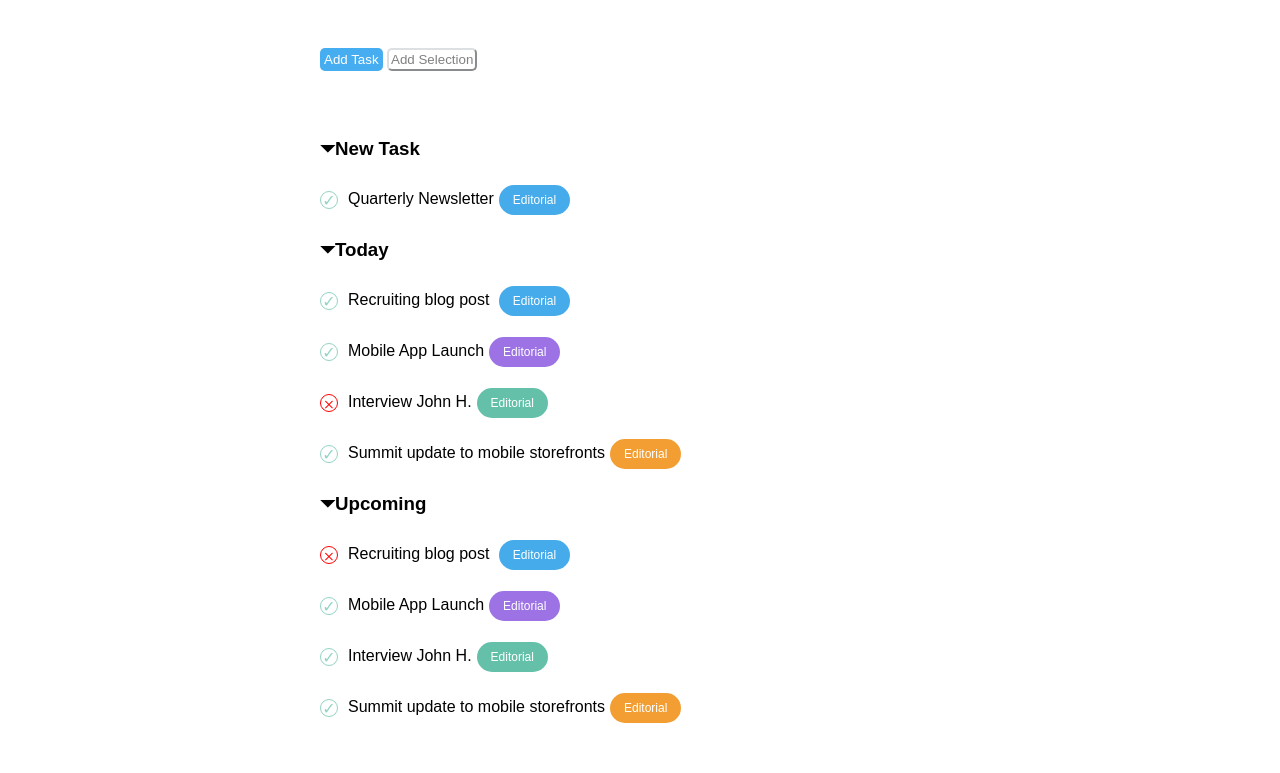
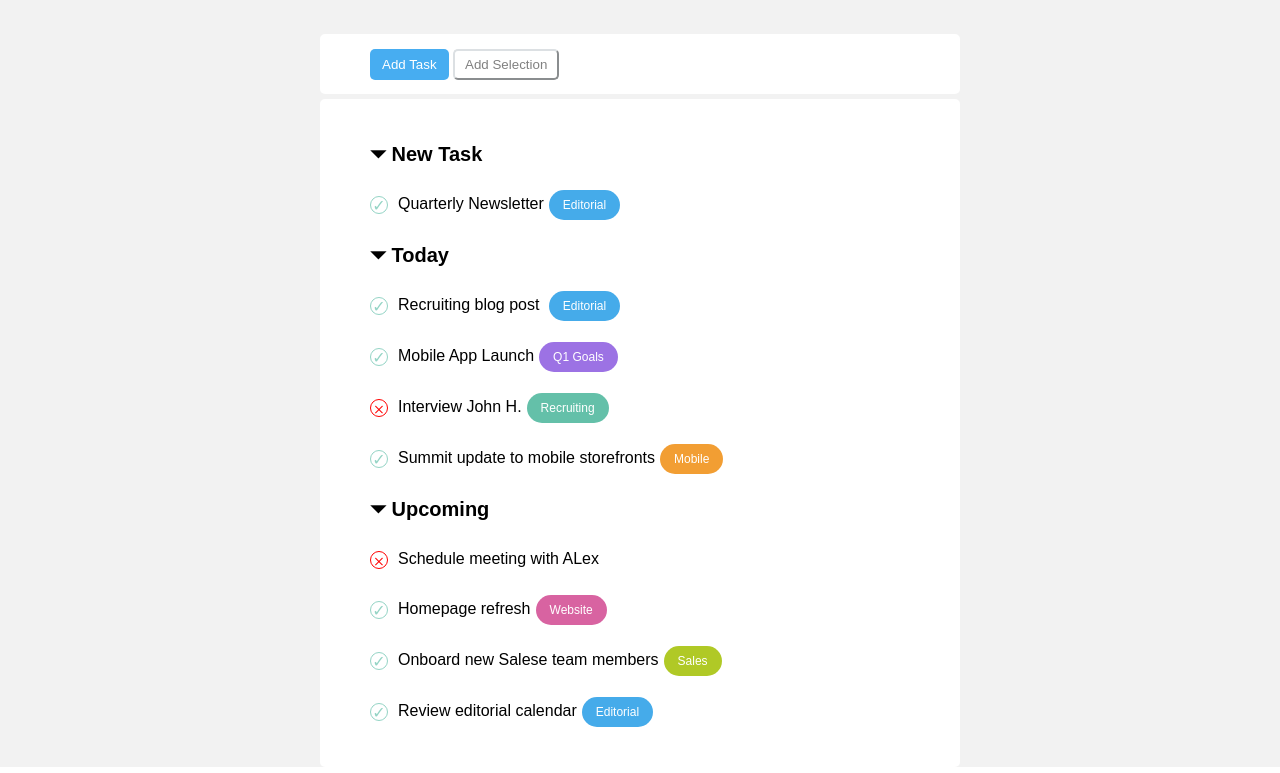
Before and after one commit to nvaccina/html-css-toboolist, a plain HTML site: page index.html in a window 1280 px wide. Shown: the part 76-849 px from the top of the page. Drawn offline with Linux system fonts and the light colour scheme.

Commit message:
Aggiornamento main

```diff
--- a/css/style.css
+++ b/css/style.css
@@ -10,6 +10,9 @@ body{
 main{
   line-height: 50px;
   text-align: center;
+  margin: 0 auto;
+  background-color: rgba(0, 0, 0, 0.05);
+  padding-top: 40px;
 }
 
 /*Header*/
@@ -24,17 +27,32 @@ header div{
 
 .scritta{
   font-size: 40px;
+  font-weight: 800;
 }
 
 /*Main*/
-.container{
-  margin: 40px auto;
+.container-button{
   width: 50%;
   text-align: left;
+  background-color: white;
+  padding: 5px 50px;
+  border-radius: 5px;
+  margin: 0 auto 5px auto;
 }
+
+.container{
+  width: 50%;
+  margin: 0 auto;
+  text-align: left;
+  background-color: white;
+  padding: 30px 50px;
+  border-radius: 5px;
+}
+
+/*Button*/
 button{
   margin-left: 0;
-  padding: 2px;
+  padding: 6px 10px;
   border-radius: 5px;
 }
 #task{
@@ -46,6 +64,11 @@ button{
   color: grey;
   background-color: white;
   border-color:#dce0e3;
+}
+
+/*Paragrafi*/
+h3{
+  font-size: 20px;
 }
 .simbolo{
   display: inline-block;
@@ -74,6 +97,8 @@ button{
   color: white;
   margin-left: 5px;
 }
+
+/*colori*/
 #blue{
   background-color: #45abea;
 }
@@ -86,3 +111,9 @@ button{
 #orange{
   background-color: #f29e33;
 }
+#pink{
+  background-color: #d863a1;
+}
+#light-green{
+  background-color: #b0c926;
+}
--- a/index.html
+++ b/index.html
@@ -11,13 +11,12 @@
   <header>
     <div>
       <img class="logo" src="img/Logo.png" alt="Logo Boolean" title="Logo Boolean">
-      <h1 class="logo scritta">Toobolist</h1>
+      <h1 class="logo scritta">Toboolist</h1>
     </div>
   </header>
-
   <main>
     <!--Bottoni-->
-    <div class="container">
+    <div class="container-button">
       <button id="task">Add Task</button>
       <button id="selection">Add Selection</button>
     </div>
@@ -25,33 +24,33 @@
     <!--Sezioni-->
     <div class="container">
       <div>
-        <h3>&#9207<strong>New Task</strong></h3>
+        <h3>&#9207 New Task</h3>
 
         <p><span class="simbolo check">&#10003</span>Quarterly Newsletter<span class="azioni" id="blue">Editorial</span></p>
       </div>
 
       <div>
-        <h3>&#9207<strong>Today</strong></h3>
+        <h3>&#9207 Today</h3>
 
         <p><span class="simbolo check">&#10003</span>Recruiting blog post <span class="azioni" id="blue">Editorial</span></p>
 
-        <p><span class="simbolo check">&#10003</span>Mobile App Launch<span class="azioni" id="violet">Editorial</span></p>
+        <p><span class="simbolo check">&#10003</span>Mobile App Launch<span class="azioni" id="violet">Q1 Goals</span></p>
 
-        <p><span class="simbolo cross">&#65794</span>Interview John H.<span class="azioni" id="green">Editorial</span></p>
+        <p><span class="simbolo cross">&#65794</span>Interview John H.<span class="azioni" id="green">Recruiting</span></p>
 
-        <p><span class="simbolo check">&#10003</span>Summit update to mobile storefronts<span class="azioni" id="orange">Editorial</span></p>
+        <p><span class="simbolo check">&#10003</span>Summit update to mobile storefronts<span class="azioni" id="orange">Mobile</span></p>
       </div>
 
       <div>
-        <h3>&#9207<strong>Upcoming</strong></h3>
+        <h3>&#9207 Upcoming</h3>
 
-        <p><span class="simbolo cross">&#65794</span>Recruiting blog post <span class="azioni" id="blue">Editorial</span></p>
+        <p><span class="simbolo cross">&#65794</span>Schedule meeting with ALex</p>
 
-        <p><span class="simbolo check">&#10003</span>Mobile App Launch<span class="azioni" id="violet">Editorial</span></p>
+        <p><span class="simbolo check">&#10003</span>Homepage refresh<span class="azioni" id="pink">Website</span></p>
 
-        <p><span class="simbolo check">&#10003</span>Interview John H.<span class="azioni" id="green">Editorial</span></p>
+        <p><span class="simbolo check">&#10003</span>Onboard new Salese team members<span class="azioni" id="light-green">Sales</span></p>
 
-        <p><span class="simbolo check">&#10003</span>Summit update to mobile storefronts<span class="azioni" id="orange">Editorial</span></p>
+        <p><span class="simbolo check">&#10003</span>Review editorial calendar<span class="azioni" id="blue">Editorial</span></p>
       </div>
 
     </div>
```
